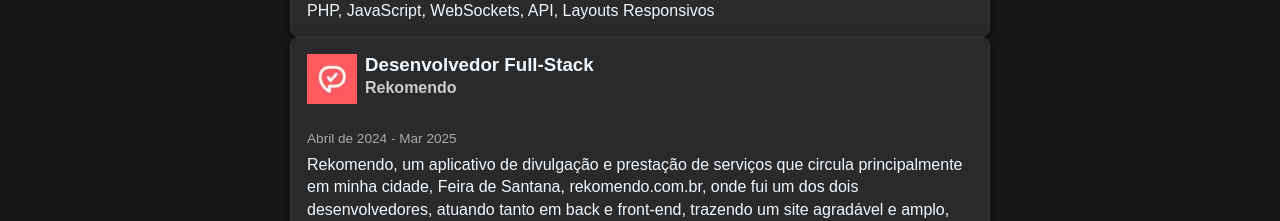
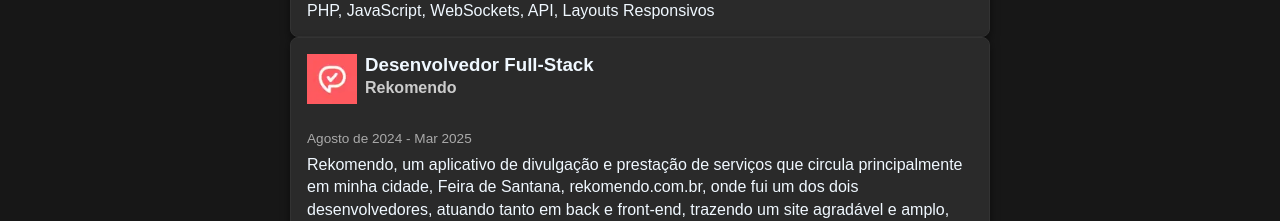
Before and after one commit to JoaoHneri/Portf-lio-Jo-o, an Angular app: page / in a window 1280 px wide. Shown: the part 2147-2368 px from the top of the page. Built offline with nearby package versions, Linux system fonts and the light colour scheme.

Commit message:
Feat: ajustando informações basicas do profissional

```diff
--- a/src/app/app.component.ts
+++ b/src/app/app.component.ts
@@ -26,7 +26,7 @@ export class AppComponent implements OnInit {
       role: 'Desenvolvedor Full-Stack',
       nameCompany: 'Rekomendo',
       logo: 'assets/images/rekomendo-logo.webp', // exemplo, pode deixar vazio se não tiver logo
-      timeExperience: 'Abril de 2024 - Mar 2025',
+      timeExperience: 'Agosto de 2024 - Mar 2025',
       descriptionExperience: `Rekomendo, um aplicativo de divulgação e prestação de serviços que circula
         principalmente em minha cidade, Feira de Santana, rekomendo.com.br, onde fui um dos
         dois desenvolvedores, atuando tanto em back e front-end, trazendo um site agradável e
```
